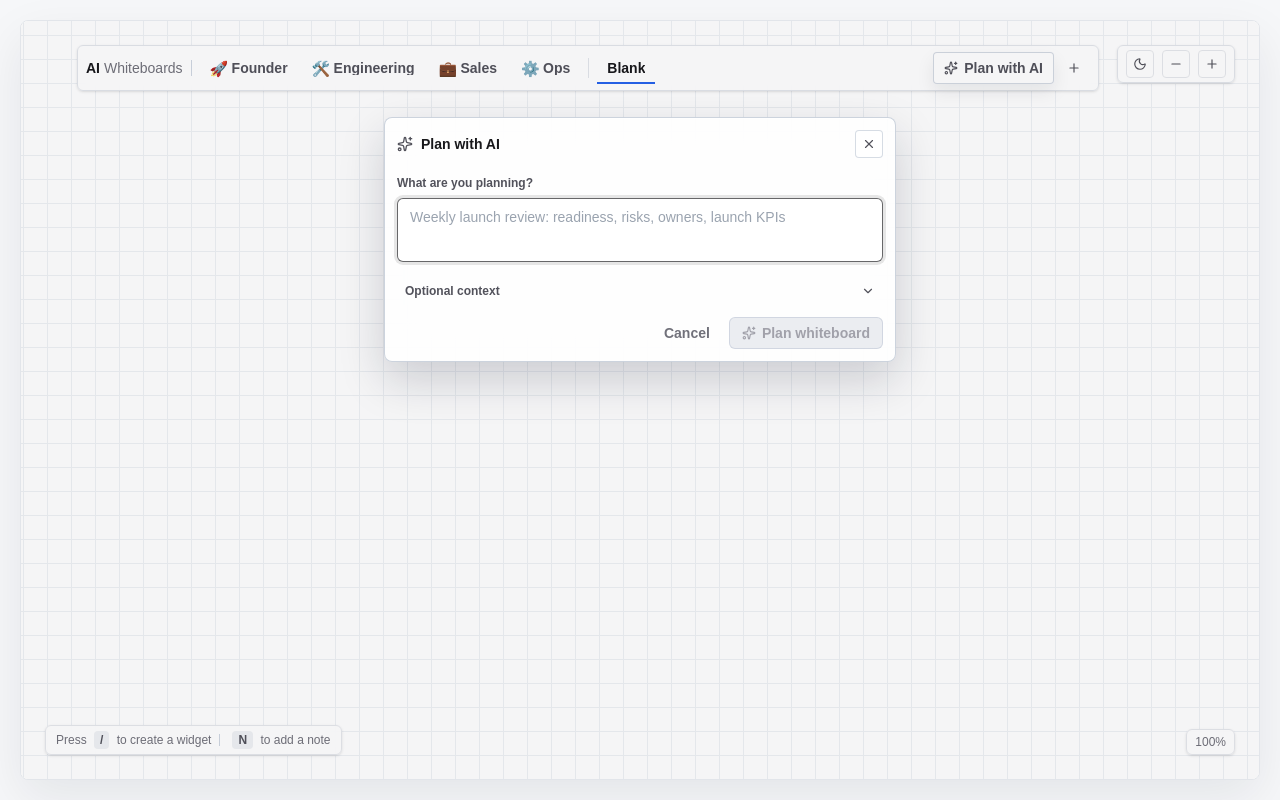
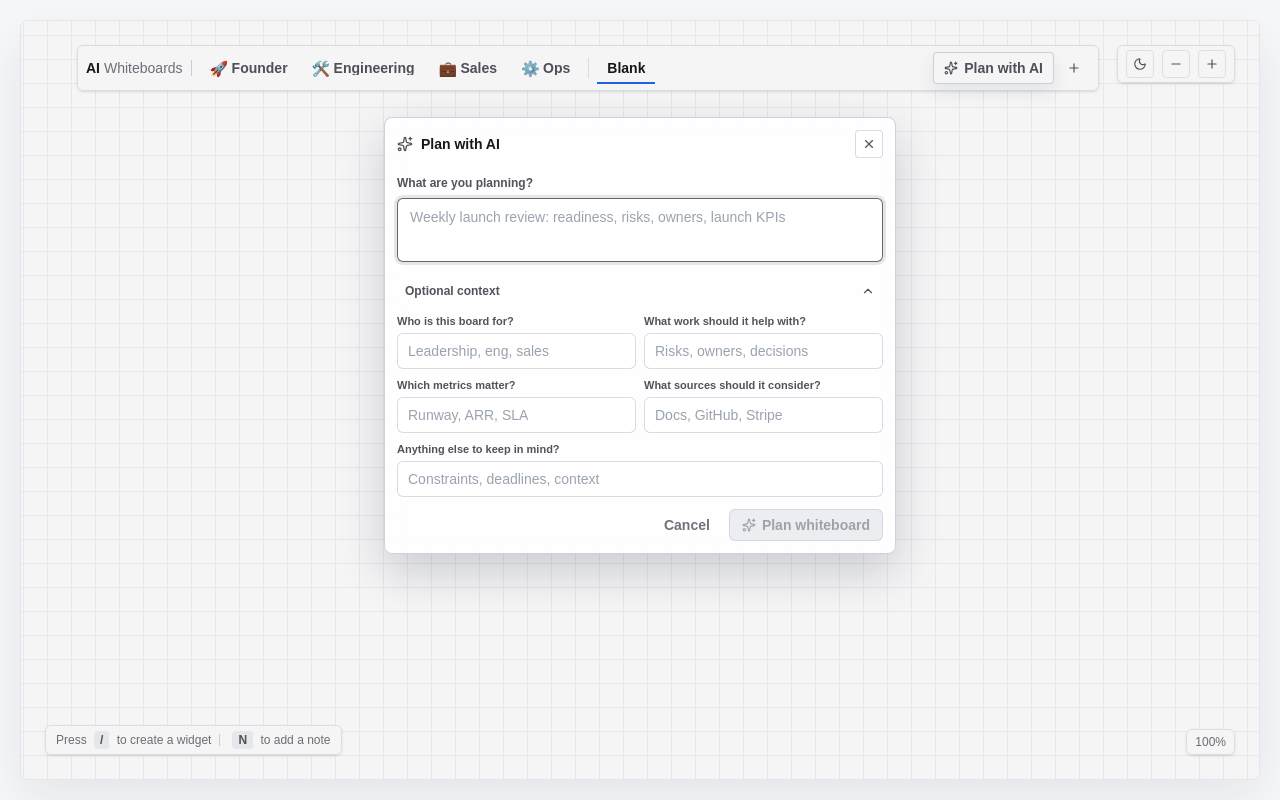
Before and after one commit to jaibhasin/AI-Native-Dashboard, a Next.js app: page / in a window 1280 px wide. Both pictures are taken after a click on the button "Plan with AI". Built offline with nearby package versions, Linux system fonts and the light colour scheme; what @openuidev/react-lang would draw is missing.

Commit message:
Make AI plan context easier to dismiss

```diff
--- a/src/app/_components/whiteboard/CreateWithAIBoardModal.tsx
+++ b/src/app/_components/whiteboard/CreateWithAIBoardModal.tsx
@@ -1,7 +1,13 @@
 "use client";
 
 import { ChevronDown, Sparkles, X } from "lucide-react";
-import { useCallback, type FormEvent, type KeyboardEvent as ReactKeyboardEvent, type RefObject } from "react";
+import {
+  useCallback,
+  useState,
+  type FormEvent,
+  type KeyboardEvent as ReactKeyboardEvent,
+  type RefObject,
+} from "react";
 import type { AiBoardBrief } from "@/lib/ai-board-schemas";
 import type { AiBoardBriefField } from "@/app/_lib/whiteboard/types";
 
@@ -23,8 +29,20 @@ export function CreateWithAIBoardModal({
   purposeInputRef: RefObject<HTMLTextAreaElement | null>;
 }) {
   const canSubmit = Boolean(brief.purpose.trim()) && !isGenerating;
+  const [isOptionalContextOpen, setIsOptionalContextOpen] = useState(true);
   const handleFormKeyDown = useCallback(
     (event: ReactKeyboardEvent<HTMLFormElement>) => {
+      if (event.key === "Escape") {
+        if (isGenerating) {
+          return;
+        }
+
+        event.preventDefault();
+        event.stopPropagation();
+        onClose();
+        return;
+      }
+
       if (event.key !== "Enter" || (!event.metaKey && !event.ctrlKey) || !canSubmit) {
         return;
       }
@@ -32,7 +50,7 @@ export function CreateWithAIBoardModal({
       event.preventDefault();
       event.currentTarget.requestSubmit();
     },
-    [canSubmit],
+    [canSubmit, isGenerating, onClose],
   );
   const optionalFields: Array<{
     field: AiBoardBriefField;
@@ -65,7 +83,6 @@ export function CreateWithAIBoardModal({
       placeholder: "Constraints, deadlines, context",
     },
   ];
-  const hasOptionalContext = optionalFields.some((field) => brief[field.field].trim());
 
   return (
     <div className="ai-plan-overlay absolute inset-0 z-[80] flex items-start justify-center p-4 pt-20 sm:pt-24">
@@ -110,7 +127,11 @@ export function CreateWithAIBoardModal({
             />
           </label>
 
-          <details className="ai-plan-details mt-2" open={hasOptionalContext || undefined}>
+          <details
+            className="ai-plan-details mt-2"
+            onToggle={(event) => setIsOptionalContextOpen(event.currentTarget.open)}
+            open={isOptionalContextOpen}
+          >
             <summary className="ai-plan-summary flex cursor-pointer select-none items-center justify-between rounded-md px-2 py-1.5 text-xs font-semibold text-[var(--text-secondary)] transition hover:bg-[var(--control-hover)]">
               <span>Optional context</span>
               <ChevronDown className="ai-plan-summary-icon h-3.5 w-3.5 transition-transform" />
```
